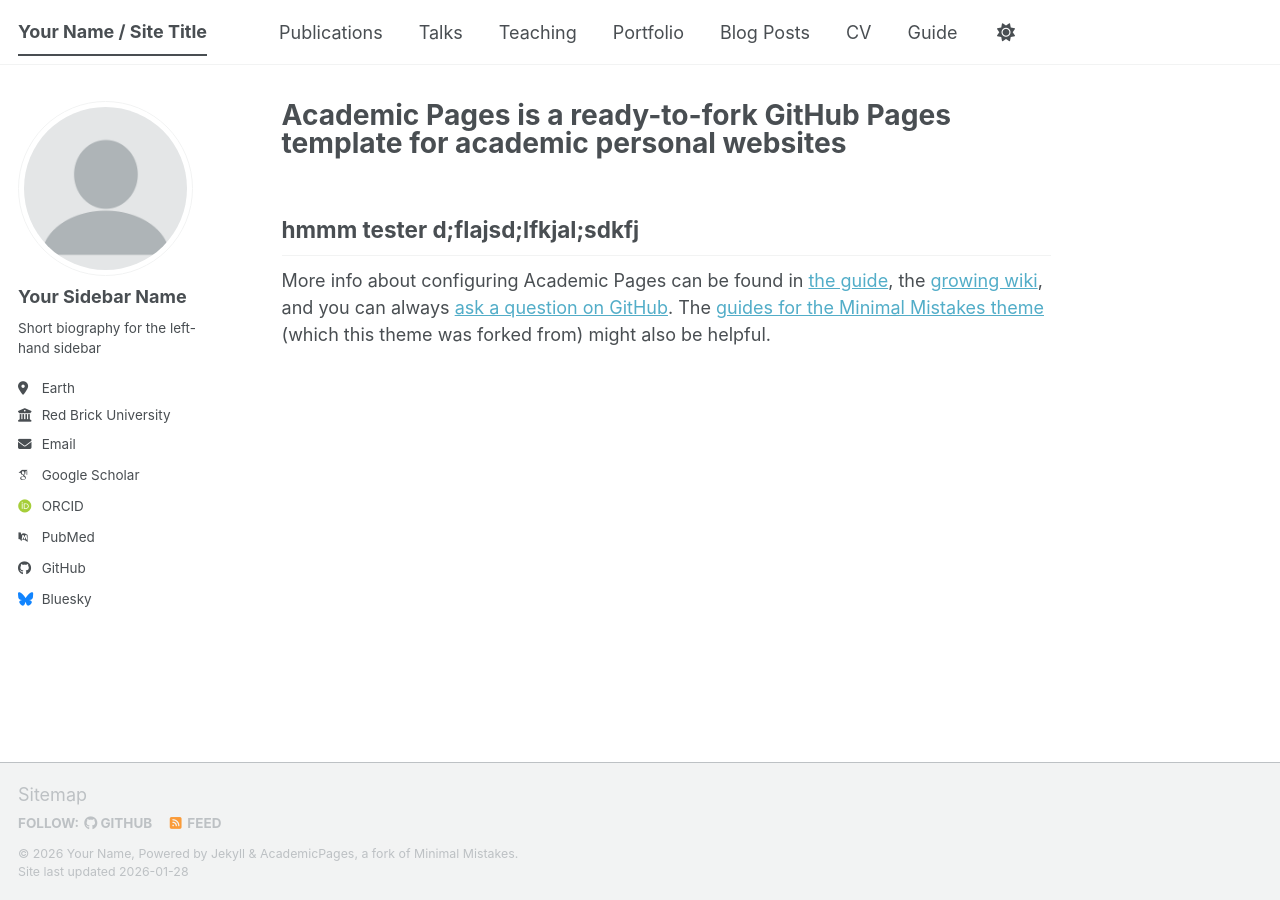
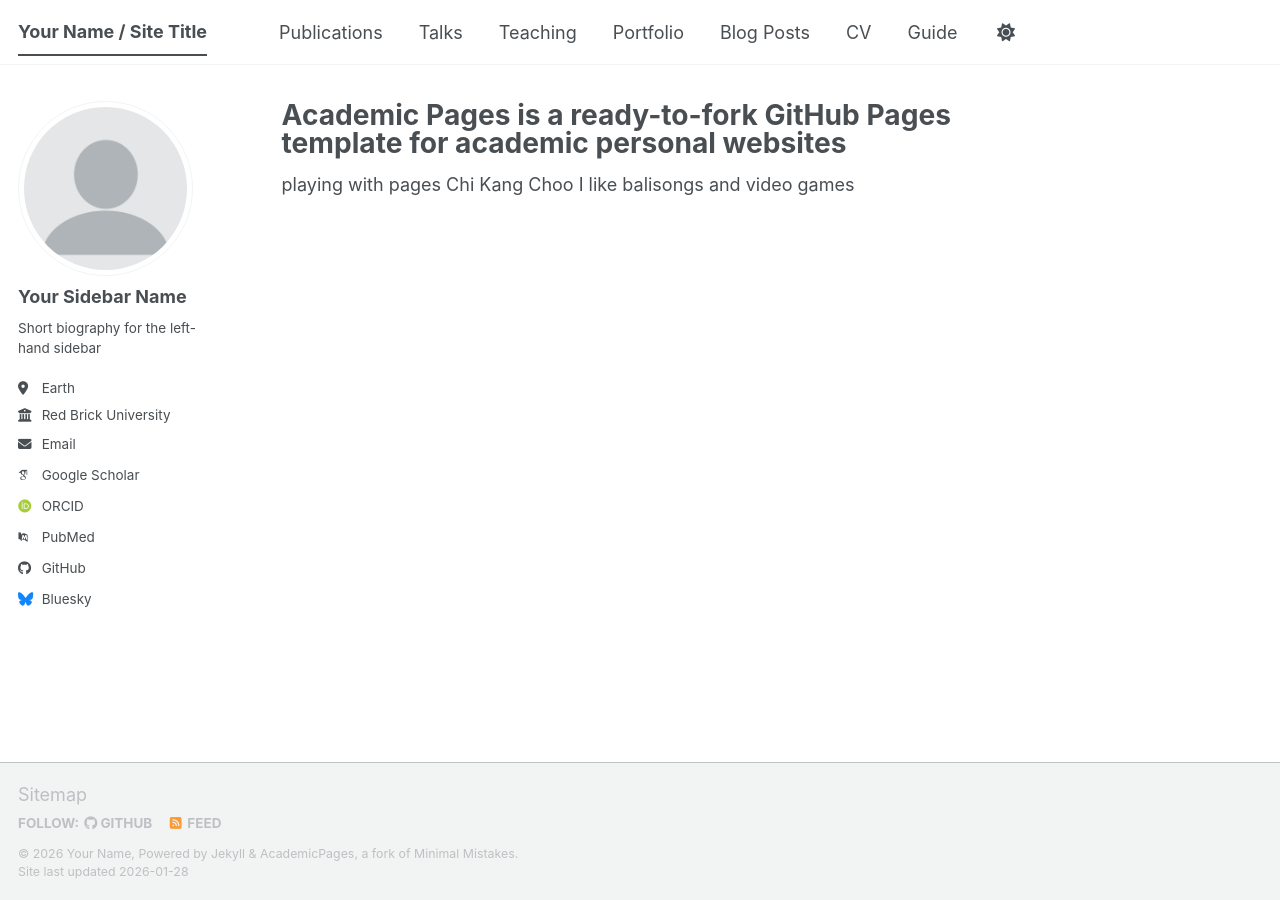
Before and after one commit to ChiKangChoo/ChiKangChoo.github.io, a Jekyll site: the page built from _pages/about.md, in a window 1280 px wide. Built offline with Jekyll 4.4.1, drawn with Linux system fonts in a browser that asks for light colours; some web fonts are replaced; a script bundle is joined from its source files by our own code; library files that are not in the unit come from our copies.

Commit message:
Revise about page content
Updated content on the about page with personal interests.

```diff
--- a/_pages/about.md
+++ b/_pages/about.md
@@ -6,6 +6,6 @@
   - /about/
   - /about.html
 ---
-hmmm tester d;flajsd;lfkjal;sdkfj
-------
-More info about configuring Academic Pages can be found in [the guide](https://academicpages.github.io/markdown/), the [growing wiki](https://github.com/academicpages/academicpages.github.io/wiki), and you can always [ask a question on GitHub](https://github.com/academicpages/academicpages.github.io/discussions). The [guides for the Minimal Mistakes theme](https://mmistakes.github.io/minimal-mistakes/docs/configuration/) (which this theme was forked from) might also be helpful.
+playing with pages
+Chi Kang Choo
+I like balisongs and video games
```
